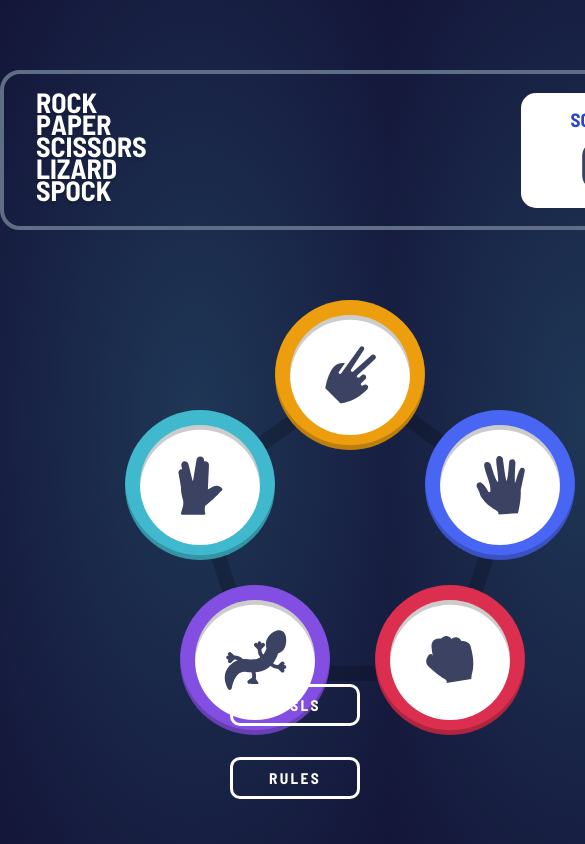
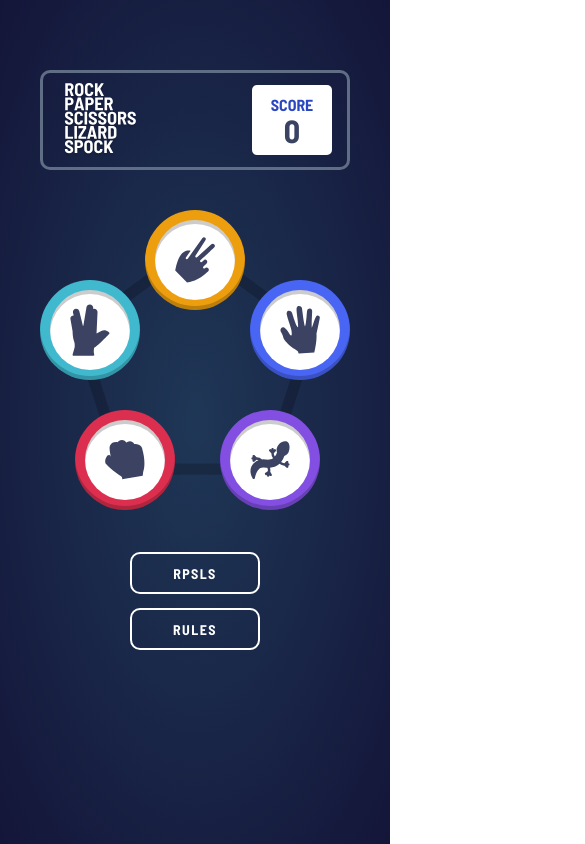
Before and after one commit to m4tut/rock_paper_scissors_master, a plain HTML site: page index.html in a window 390 px wide. Both pictures are taken after a click on the button "RPS". Shown: the top 844 px of the page, 585 px wide, since content can reach past the window. Drawn offline with Linux system fonts and the light colour scheme.

Commit message:
update css style

```diff
--- a/style/style.css
+++ b/style/style.css
@@ -62,7 +62,7 @@ button {
     content: '';
     width: 162px;
     height: 99px;
-    background-image: url(../images/logo.svg);
+    background: url(../images/logo.svg) no-repeat center;
 }
 
 .score {
@@ -343,3 +343,198 @@ button {
 .bonus_game .spock {
     display: flex;
 }
+
+/* media */
+@media (max-width: 755px) {
+    /* header */
+    .header {
+        width: 310px;
+        height: 100px;
+        padding: 0;
+        border-width: 3px;
+        border-radius: 10px;
+    }
+
+    .header::before {
+        background-size: 65%;
+    }
+
+    .score {
+        height: 70px;
+        width: 80px;
+        border-radius: 5px;
+        margin-right: 15px;
+    }
+
+    .score_title {
+        font-size: 1rem;
+        margin-top: 10px;
+    }
+
+    .score_number {
+        font-size: 2rem;
+    }
+
+    /* main */
+    .main {
+        width: 310px;
+        height: 250px;
+        margin-top: 110px;
+        margin-bottom: 60px;
+        background-size: 80%;
+    }
+
+    .bonus_game .main {
+        height: 235px;
+        margin-top: 70px;
+        margin-bottom: 70px;
+    }
+
+    .option {
+        height: 130px;
+        width: 130px;
+
+        -webkit-box-shadow: inset 0 -0.3rem rgb(0 0 0 / 20%);
+        box-shadow: inset 0 -0.3rem rgb(0 0 0 / 20%);
+    }
+
+    .bonus_game .option {
+        height: 100px;
+        width: 100px;
+
+        -webkit-box-shadow: inset 0 -0.25rem rgb(0 0 0 / 20%);
+        box-shadow: inset 0 -0.25rem rgb(0 0 0 / 20%);
+    }
+
+    .option_inner {
+        width: 100px;
+        height: 100px;
+
+        -webkit-box-shadow: inset 0 0.3rem rgb(0 0 0 / 20%);
+        box-shadow: inset 0 0.3rem rgb(0 0 0 / 20%);
+    }
+
+    .bonus_game .option_inner {
+        width: 80px;
+        height: 80px;
+
+        -webkit-box-shadow: inset 0 0.25rem rgb(0 0 0 / 20%);
+        box-shadow: inset 0 0.25rem rgb(0 0 0 / 20%);
+    }
+
+    .bonus_game .option_inner img {
+        display: block;
+        width: 50%;
+    }
+
+    .paper {
+        top: -30px;
+        left: 180px;
+    }
+
+    .bonus_game .paper {
+        top: 40px;
+        left: 210px;
+    }
+
+    .scissors {
+        top: -30px;
+        right: 180px;
+    }
+
+    .bonus_game .scissors {
+        top: -30px;
+        right: 105px;
+    }
+
+    .rock {
+        bottom: 0px;
+        left: 90px;
+    }
+
+    .bonus_game .rock {
+        bottom: -35px;
+        left: 35px;
+    }
+
+    .lizard {
+        bottom: -35px;
+        left: 180px;
+    }
+
+    .spock {
+        top: 40px;
+        left: 0;
+    }
+
+    /* footer */
+    .footer {
+        position: relative;
+        bottom: 0;
+        right: 0;
+    }
+
+    .footer button {
+        border: 2px solid white;
+        font-size: 1em;
+        letter-spacing: 0.1em;
+        margin: 0.5em auto;
+    }
+
+    .footer button:last-child {
+        margin-bottom: 40px;
+    }
+
+    .rules_inner {
+        min-height: 0;
+        min-width: 0;
+        width: 100%;
+        height: auto;
+        padding: 20px;
+        border-radius: 0;
+        margin-top: 30px;
+    }
+
+    .img_rules {
+        display: block;
+        width: 280px;
+        height: auto;
+        margin: 30px auto;
+    }
+}
+
+@media (max-width: 375px) {
+    /* main */
+    .main {
+        margin-top: 60px;
+        margin-bottom: 50px;
+    }
+
+    .bonus_game .main {
+        margin-top: 65px;
+        margin-bottom: 65px;
+    }
+
+    /* footer */
+
+    .footer button {
+        width: 110px;
+        height: 35px;
+    }
+}
+
+@media (max-width: 320px) {
+    .main {
+        margin-top: 60px;
+        margin-bottom: 40px;
+    }
+
+    .bonus_game .main {
+        margin-top: 60px;
+        margin-bottom: 60px;
+    }
+
+    .rules_active {
+        height: 116%;
+    }
+}
```
